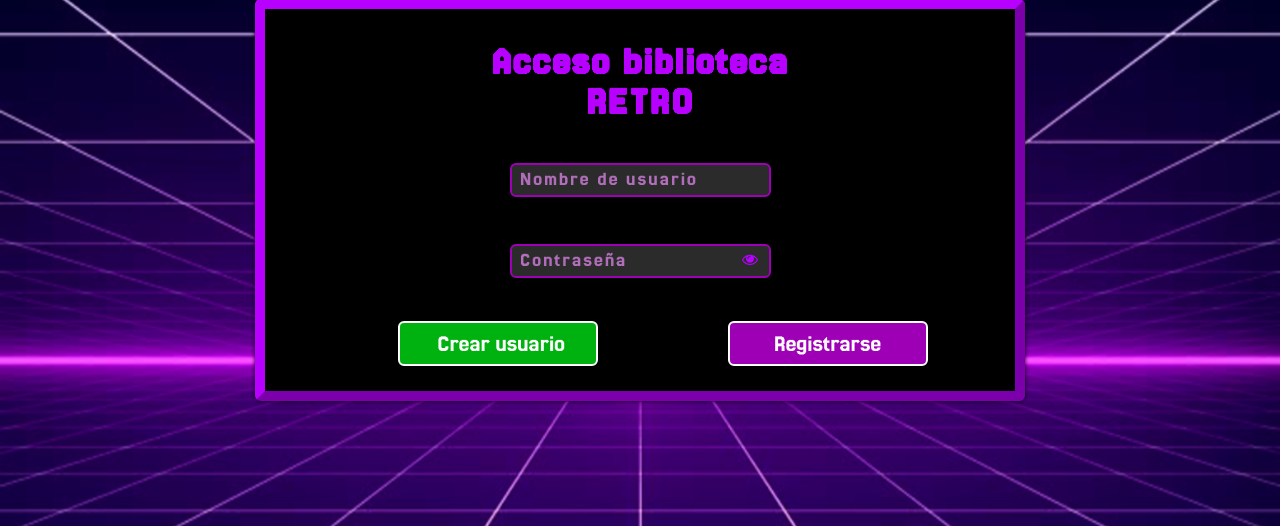
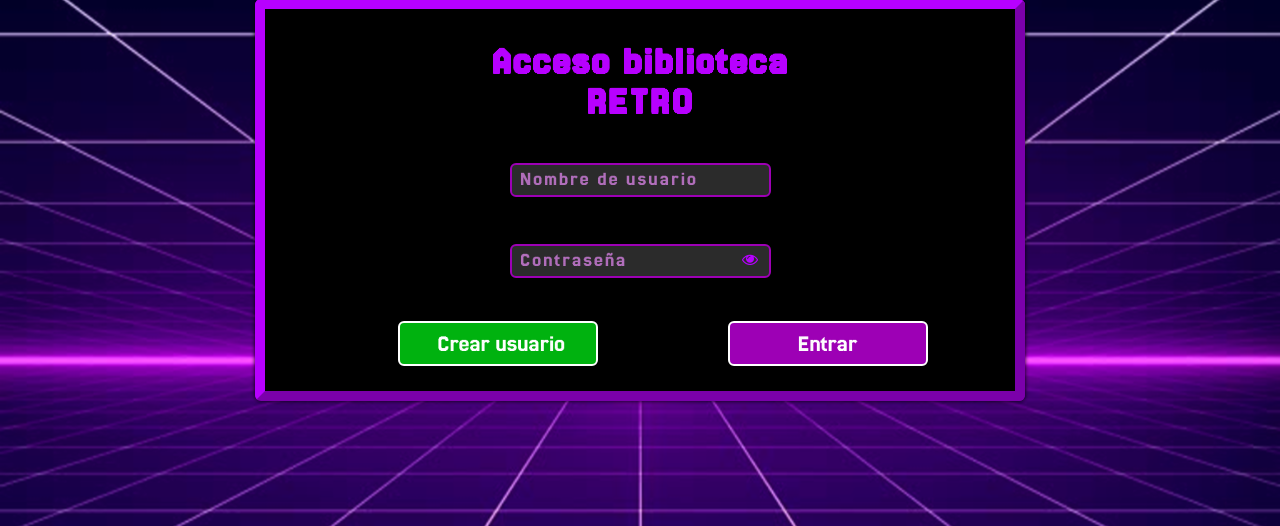
Before and after one commit to MiguelAngelAvilaRosas1DAW/DWESE_Project_MAAR, a PHP site: page / in a window 1280 px wide. Shown: the part 51-577 px from the top of the page. Run offline with PHP 8.4, Linux system fonts and the light colour scheme.

Commit message:
Add files via upload

```diff
--- a/index.php
+++ b/index.php
@@ -98,7 +98,7 @@ endif;
             <a href="./newUser.php">
                 <input class="green__button form__newUser" type="button" value="Crear usuario">
             </a>
-            <button class="purple__button">Registrarse</button>
+            <button class="purple__button">Entrar</button>
         </div>
     </form>
 
```
